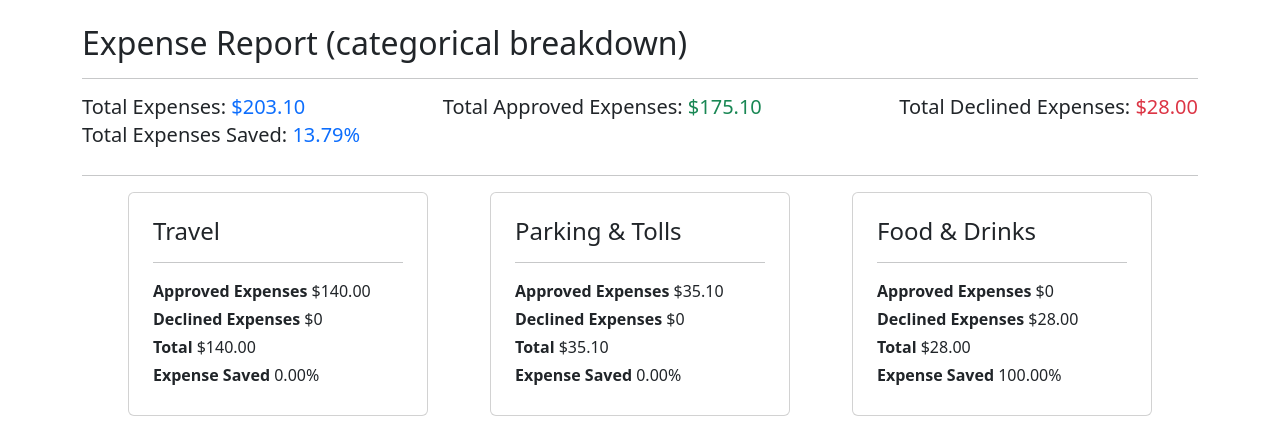
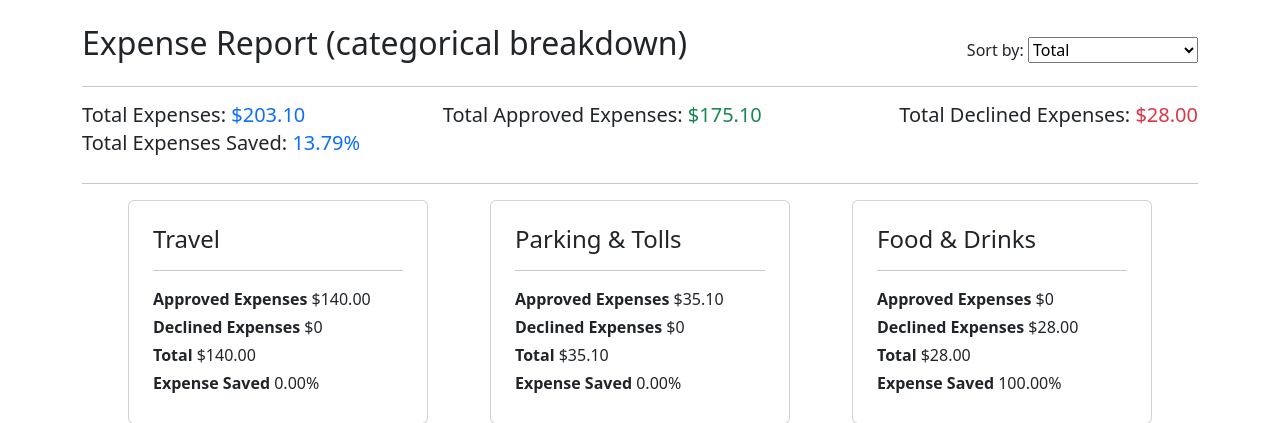
Before and after one commit to aagarwal32/EERIS-06, a Django app: page /report-analytics/ in a window 1280 px wide. Shown: the part 57-480 px from the top of the page. Run offline with Django 5.2, Linux system fonts and the light colour scheme; a user stored in the database is signed in; data comes from the database, SQL or seed files in the repository; some libraries are stand-ins or nearby versions.

Commit message:
Expense Report Analytics - Sorting feature added - v3

```diff
--- a/eeris06/app/templates/main/report_analytics.html
+++ b/eeris06/app/templates/main/report_analytics.html
@@ -7,7 +7,20 @@ EERIS-06 | Report & Analytics
 
 {% block content %}
 
-<h2 class="mt-4">Expense Report (categorical breakdown)</h2>
+<div class="d-flex flex-wrap justify-content-between align-items-end">
+    <h2 class="mt-4">Expense Report (categorical breakdown)</h2>
+    <form action="{% url 'app:reportAnalytics' %}" method="post" class="d-inline-block">
+        {% csrf_token %}
+        <label for="choice" class="form-label">Sort by:</label>
+        <select name="choice" id="choice" onchange="this.form.submit()">
+          <option value="Total" {% if sort == "Total" %} selected {% endif %} >Total</option>
+          <option value="Approved Expenses"  {% if sort == "Approved Expenses" %} selected {% endif %} >Approved Expenses</option>
+          <option value="Declined Expenses"  {% if sort == "Declined Expenses" %} selected {% endif %} >Declined Expenses</option>
+          <option value="Expense Saved"  {% if sort == "Expense Saved" %} selected {% endif %} >Expense Saved</option>
+        </select>
+      </form>
+</div>
+
 <hr />
 
 <div class="d-flex flex-wrap justify-content-between align-items-center mb-4">
--- a/eeris06/app/views.py
+++ b/eeris06/app/views.py
@@ -100,13 +100,21 @@ def processSubmission(request, submission_id=None, approve=None):
 @login_required
 def reportAnalytics(request):
 
+    if request.method == 'POST':
+        sort_choice = request.POST['choice']
+    else:
+        sort_choice = 'Total'
+
     def total(qset):
         return sum([submission.receipt.total_payment for submission in qset])
 
     context = {}
     total_expense, total_approved_expense, total_declined_expense, total_expense_saved = Decimal(0), Decimal(0), Decimal(0), Decimal(0)
 
-    all_submissions = Submission.objects.filter(processed=True)
+    if request.user.is_superuser:
+        all_submissions = Submission.objects.filter(processed=True)
+    else:
+        all_submissions = Submission.objects.filter(user=request.user, processed=True)
 
     for category in Receipt.CATEGORY_CHOICES:
         context[category[1]] = {
@@ -125,13 +133,9 @@ def reportAnalytics(request):
     total_expense_saved = (total_declined_expense / total_expense * 100) if total_expense else Decimal(0)
     total_expense_saved = total_expense_saved.quantize(Decimal("0.00"), rounding=ROUND_HALF_UP)
 
-    context = dict(sorted(context.items(), key=lambda item: item[1]['Total'], reverse=True))
+    context = dict(sorted(context.items(), key=lambda item: item[1][sort_choice], reverse=True))
 
-    print()
-    print(context)
-    print()
-
-    return render(request, 'main/report_analytics.html', {'data':context, 'total_expense': total_expense, 'total_approved_expense': total_approved_expense, 'total_declined_expense': total_declined_expense, 'total_expense_saved': total_expense_saved})
+    return render(request, 'main/report_analytics.html', {'data':context, 'total_expense': total_expense, 'total_approved_expense': total_approved_expense, 'total_declined_expense': total_declined_expense, 'total_expense_saved': total_expense_saved, 'sort':sort_choice })
 
 
 
--- a/eeris06/data.json
+++ b/eeris06/data.json
@@ -504,14 +504,6 @@
 },
 {
   "model": "sessions.session",
-  "pk": "2hq9z7nsjfrlbwwxue6qjpdji4g4a521",
-  "fields": {
-    "session_data": ".eJxVjEEOwiAQRe_C2hBoB0Zcuu8ZmoGZStVAUtqV8e7apAvd_vfef6mRtjWPW5NlnFldVKdOv1uk9JCyA75TuVWdalmXOepd0Qdteqgsz-vh_h1kavlbo_OCjNYBQycQvZCNIcFENnhD6EzPLtoQU39GMZCcSALrDNoAU0D1_gDbqDd7:1u57C6:lSDF6Y50TZldAded5LO5gNCZhSw5jgAWpPnbdQUnUxE",
-    "expire_date": "2025-04-30T18:09:06.858Z"
-  }
-},
-{
-  "model": "sessions.session",
   "pk": "2oo53tqfuge24y3jjrpfde0thss2ylbg",
   "fields": {
     "session_data": ".eJxVjDsOwjAQRO_iGln-e01Jzxmstb3gAHKkOKkQd8eRUkAzxZs382YRt7XGrdMSp8LOTLLTL0uYn9T2ojyw3Wee57YuU-K7wo-28-tc6HU53L-Dir2OtQPrs88G1YhEN2-1MJrAeS-0DKACFmmNE0WStU4bkE4ZoBQcDFTY5wu2gTac:1u4VXA:dUBfEeSXg9Ht89vw8PEt7eBdrjLSk2Ps-jzvHNMU228",
@@ -604,7 +596,7 @@
   "pk": 2,
   "fields": {
     "password": "pbkdf2_sha256$870000$y01WeDNkxboV5UywijZWPD$aukdvUZzjYSDgJAFdW8G4X6rqisYeeVGVa5t+D5/vY8=",
-    "last_login": "2025-04-16T18:09:06.853Z",
+    "last_login": "2025-04-17T02:02:19.603Z",
     "is_superuser": true,
     "is_staff": true,
     "is_active": true,
@@ -621,7 +613,7 @@
   "pk": 3,
   "fields": {
     "password": "pbkdf2_sha256$870000$TgfCUjSpDha4eTBacxl1Xr$+qIQW/nMWwWxmO5rL2nUaWNe1SlEkX4MZf/YjaRWEmA=",
-    "last_login": "2025-04-16T18:07:55.538Z",
+    "last_login": "2025-04-17T02:51:28.971Z",
     "is_superuser": false,
     "is_staff": false,
     "is_active": true,
```
